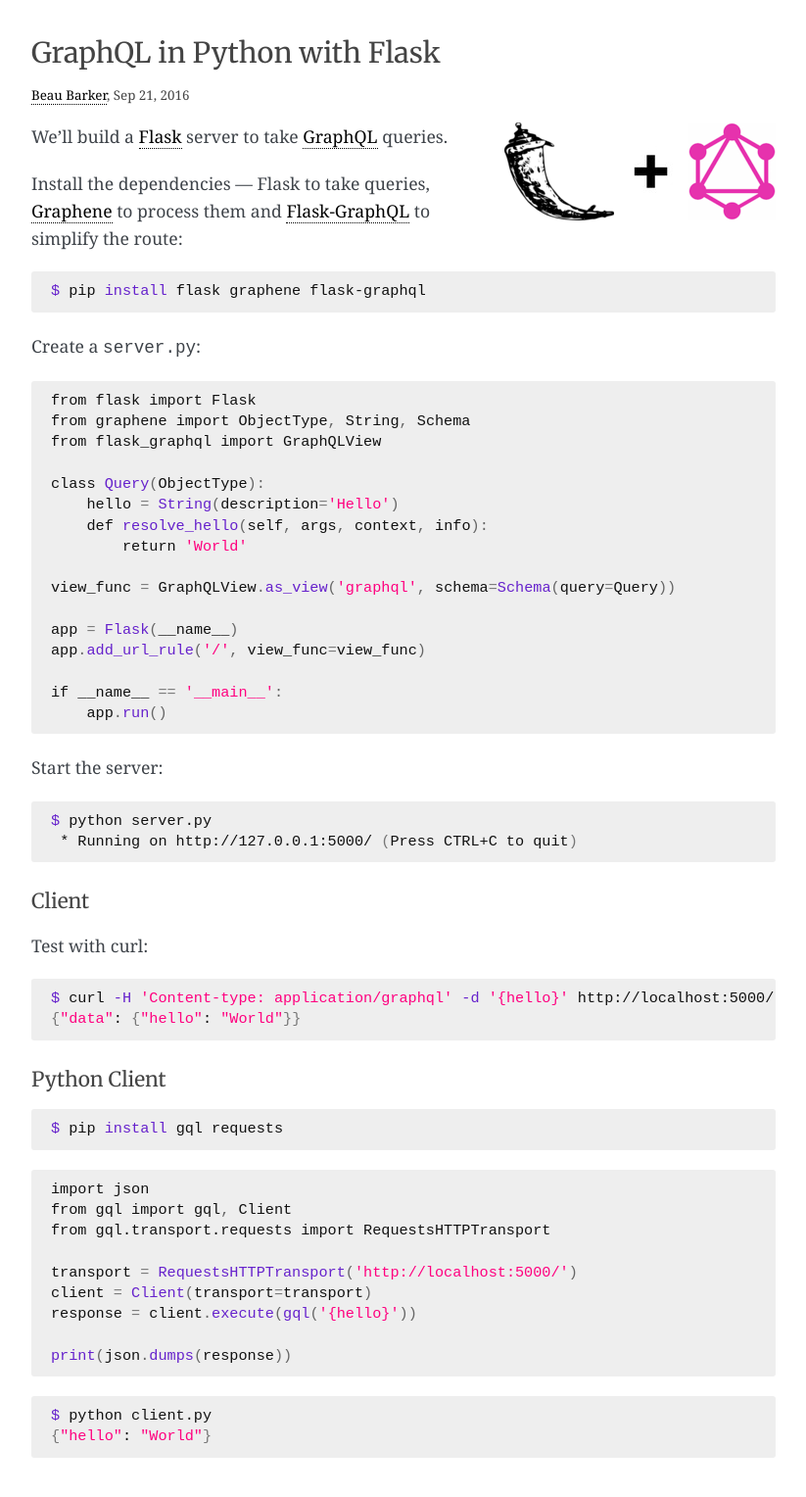
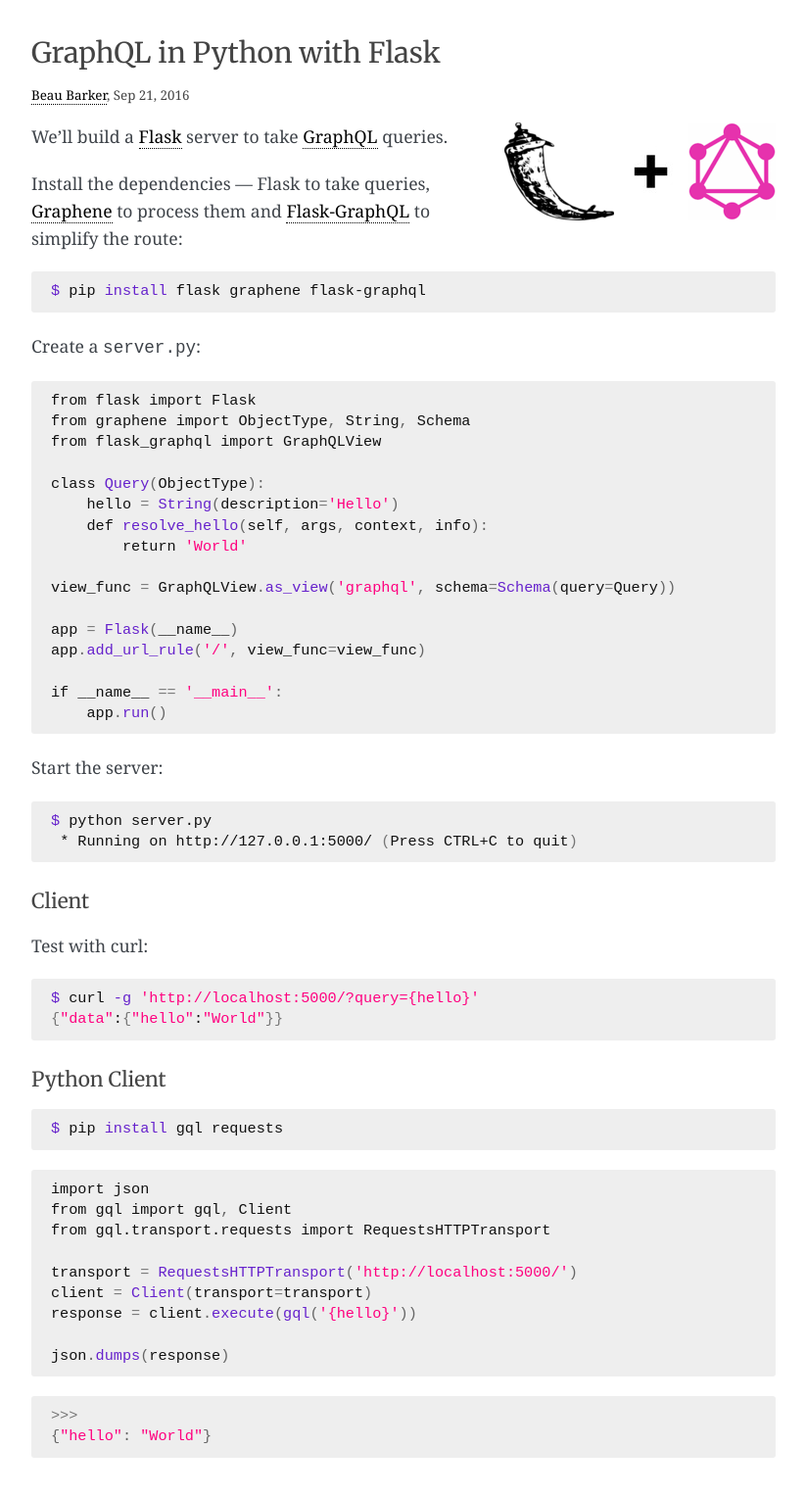
Before and after one commit to explodinglabs/explodinglabs.github.io, a Jekyll site: the page built from _graphql/flask.markdown, in a window 1280 px wide. Shown: the whole page at 98% size, without its empty margins (228-1051 px from the left). Built offline with Jekyll 4.4.1, drawn with Linux system fonts in a browser that asks for light colours; some web fonts are replaced; comment, search, counter and statistics services are not loaded.

Commit message:
Adjust flask-graphql doc

````diff
--- a/_graphql/flask.markdown
+++ b/_graphql/flask.markdown
@@ -54,8 +54,8 @@
 Test with curl:
 
 ```sh
-$ curl -H 'Content-type: application/graphql' -d '{hello}' http://localhost:5000/
-{"data": {"hello": "World"}}
+$ curl -g 'http://localhost:5000/?query={hello}'
+{"data":{"hello":"World"}}
 ```
 
 ## Python Client
@@ -72,9 +72,9 @@
 client = Client(transport=transport)
 response = client.execute(gql('{hello}'))
 
-print(json.dumps(response))
+json.dumps(response)
 ```
-```sh
-$ python client.py
+```python
+>>>
 {"hello": "World"}
 ```
````
